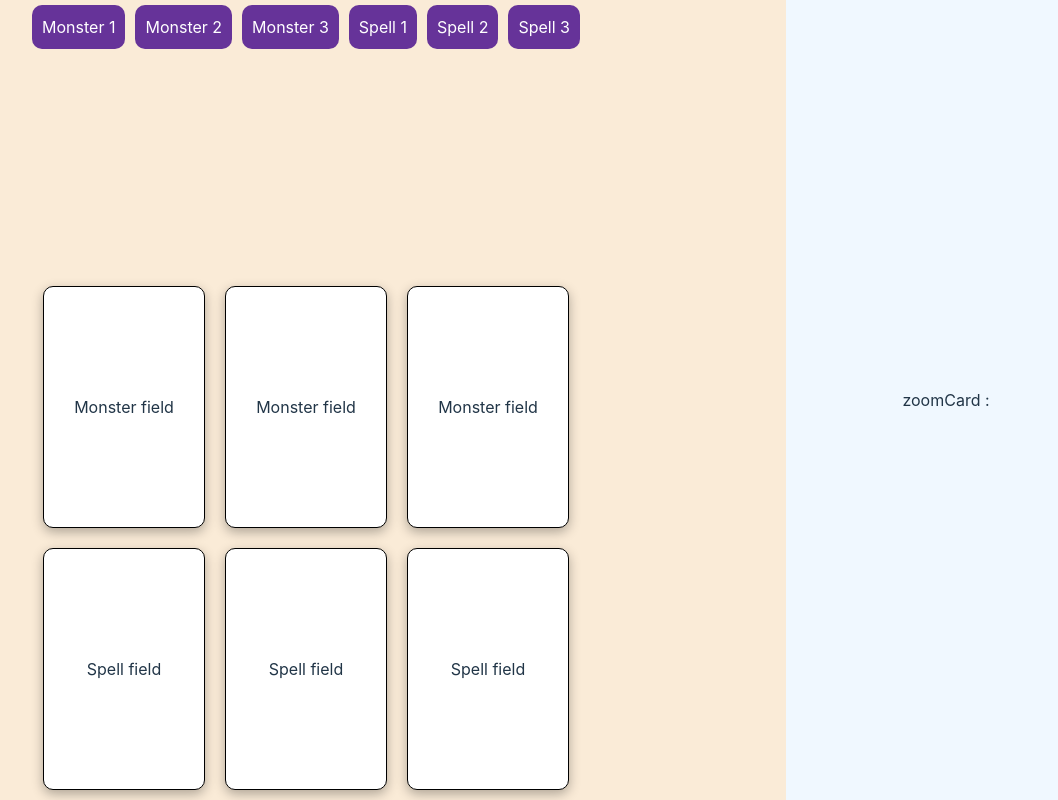
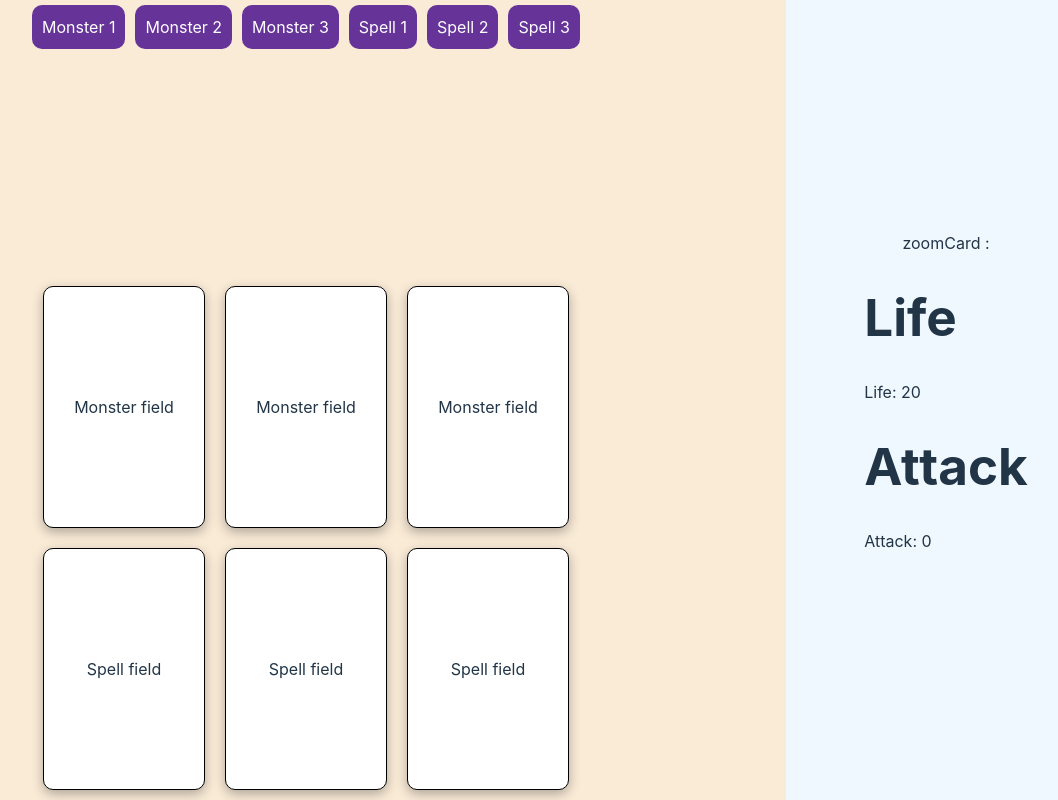
Before and after one commit to SABALBALJaoudat/CardGame, a React (Vite) app in the folder cardGame_frontend/: page / in a window 1280 px wide. Shown: the whole page, without its empty margins (174-1232 px from the left). Built offline with nearby package versions, Linux system fonts and the light colour scheme.

Commit message:
Intégration element attaque + update dynamique de la valeur

```diff
--- a/cardGame_frontend/src/App.tsx
+++ b/cardGame_frontend/src/App.tsx
@@ -1,18 +1,19 @@
 import "./App.css";
-import React, { useState } from 'react';
+import React, { useEffect, useState } from 'react';
 import { DndContext } from '@dnd-kit/core';
 import { Draggable } from './Draggable';
 import { Droppable } from './Droppable';
 import { ZoomCard } from './ZoomCard';
+import Score from "./Score";
 
 export default function App() {
   const containers_monsters = ['zone_monsters_A', 'zone_monsters_B', 'zone_monsters_C'];
   const containers_spells = ['zone_spells_A', 'zone_spells_B', 'zone_spells_C'];
 
   const initialMonsters = [
-    { id: 'draggable_monster_1', content: 'Monster 1' },
-    { id: 'draggable_monster_2', content: 'Monster 2' },
-    { id: 'draggable_monster_3', content: 'Monster 3' }
+    { id: 'draggable_monster_1', content: 'Monster 1', attack: 1},
+    { id: 'draggable_monster_2', content: 'Monster 2', attack: 2},
+    { id: 'draggable_monster_3', content: 'Monster 3', attack: 3}
   ];
 
   const initialSpells = [
@@ -23,6 +24,7 @@ export default function App() {
 
   const [monsters, setMonsters] = useState(initialMonsters);
   const [spells, setSpells] = useState(initialSpells);
+  const [attack, setAttack] = useState(0);
   const [parent, setParent] = useState<{ [key: string]: string | null }>({
     ...initialSpells.reduce((acc, spell) => {
       acc[spell.id] = null;
@@ -33,6 +35,15 @@ export default function App() {
       return acc;
     }, {} as { [key: string]: string | null })
   });
+
+  const calculateAttack = (newParent: { [key: string]: string | null }) => {
+    return initialMonsters.reduce((acc, monster) => {
+      if (containers_monsters.includes(newParent[monster.id]!)) {
+        return acc + monster.attack;
+      }
+      return acc;
+    }, 0);
+  };
 
   const handleDragEnd = ({ active, over }: { active: any, over: any }) => {
     // console.log(active);
@@ -45,10 +56,9 @@ export default function App() {
         // Check if the active element is a monster and the containers have the same id has containers_monsters
         if (active.id.startsWith('draggable_monster')) {
           if (containers_monsters.includes(over.id)) {
-            setParent((prev) => ({
-              ...prev,
-              [active.id]: over.id
-            }));
+            const newParent = { ...parent, [active.id]: over.id };
+            setParent(newParent);
+            setAttack(calculateAttack(newParent));
           }
         }
 
@@ -65,12 +75,15 @@ export default function App() {
 
     // If over is null, set the parent to null to replace it in the initial position
     } else {
-      setParent((prev) => ({
-        ...prev,
-        [active.id]: null
-      }));
+      const newParent = { ...parent, [active.id]: null };
+      setParent(newParent);
+      setAttack(calculateAttack(newParent));
     }
   };
+
+  useEffect(() => {
+    setAttack(calculateAttack(parent));
+  }, [parent]);
 
   return (
     <div className="main_content">
@@ -126,6 +139,7 @@ export default function App() {
       </div>
       <div className="zoomCard">
         <ZoomCard/>
+        <Score attack={attack}/>
       </div>
     </div>
   );
--- /dev/null
+++ b/cardGame_frontend/src/Score.tsx
@@ -0,0 +1,18 @@
+import React from 'react'
+
+interface ScoreProps {
+    attack: number;
+  }
+
+export default function Score({ attack }: ScoreProps) {
+    const lifePoint = 20;
+
+  return (
+    <div>
+        <h1>Life</h1>
+        <p>Life: {lifePoint}</p>
+        <h1>Attack</h1>
+        <p>Attack: {attack}</p>
+    </div>
+  )
+}
```
